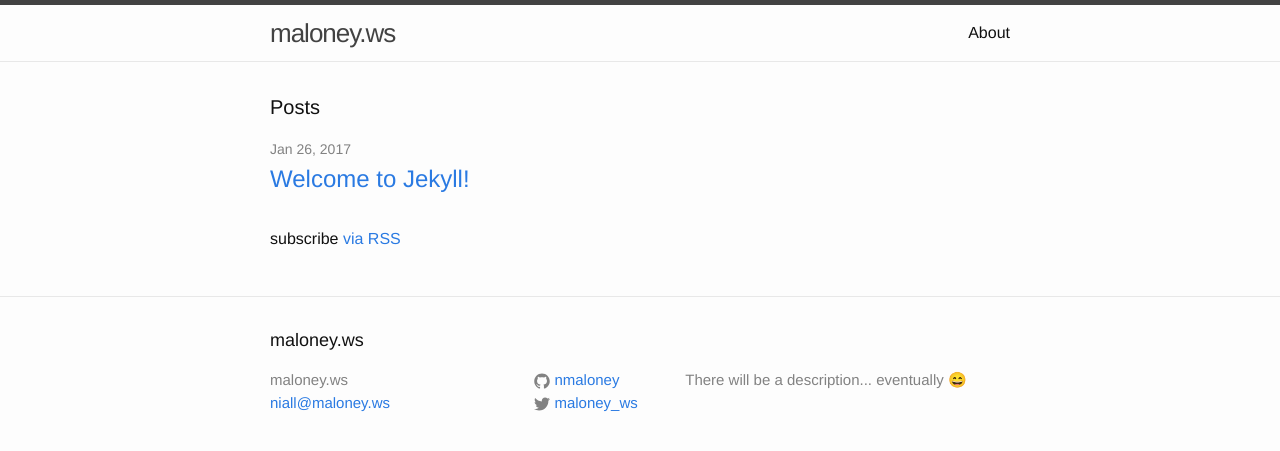
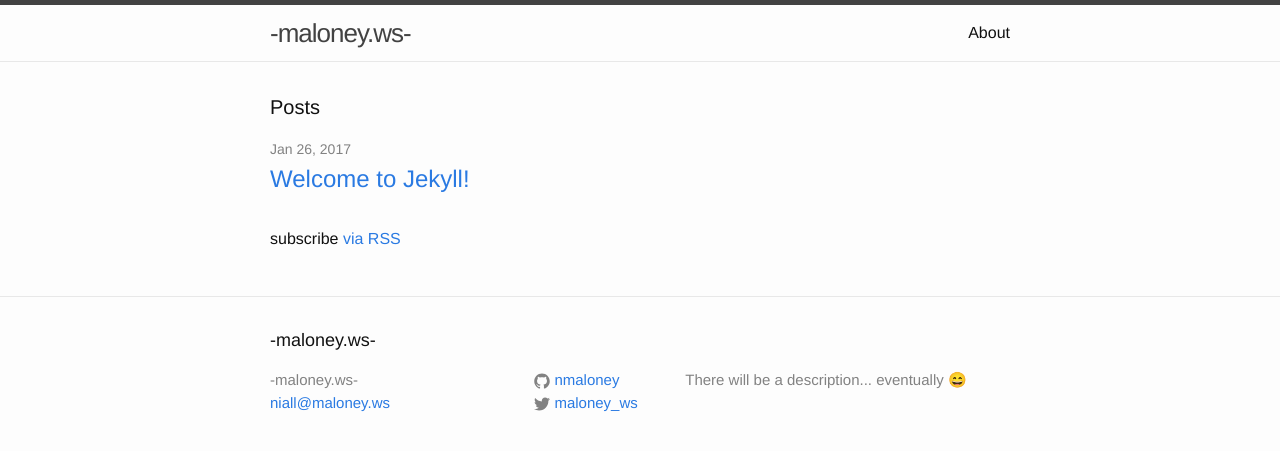
Before and after one commit to niall-maloney/maloney.ws, a Jekyll site: the page built from index.html, in a window 1280 px wide. Shown: the top 451 px of the page. Built offline with Jekyll 4.4.1, drawn with Linux system fonts in a browser that asks for light colours.

```diff
--- a/_config.yml
+++ b/_config.yml
@@ -6,7 +6,7 @@
 # 'jekyll serve'. If you change this file, please restart the server process.
 
 # Site settings
-title: maloney.ws
+title: -maloney.ws-
 email: niall@maloney.ws
 description: > # this means to ignore newlines until "baseurl:"
   There will be a description... eventually 😄
```
Also changed, not shown: 1 other file.
